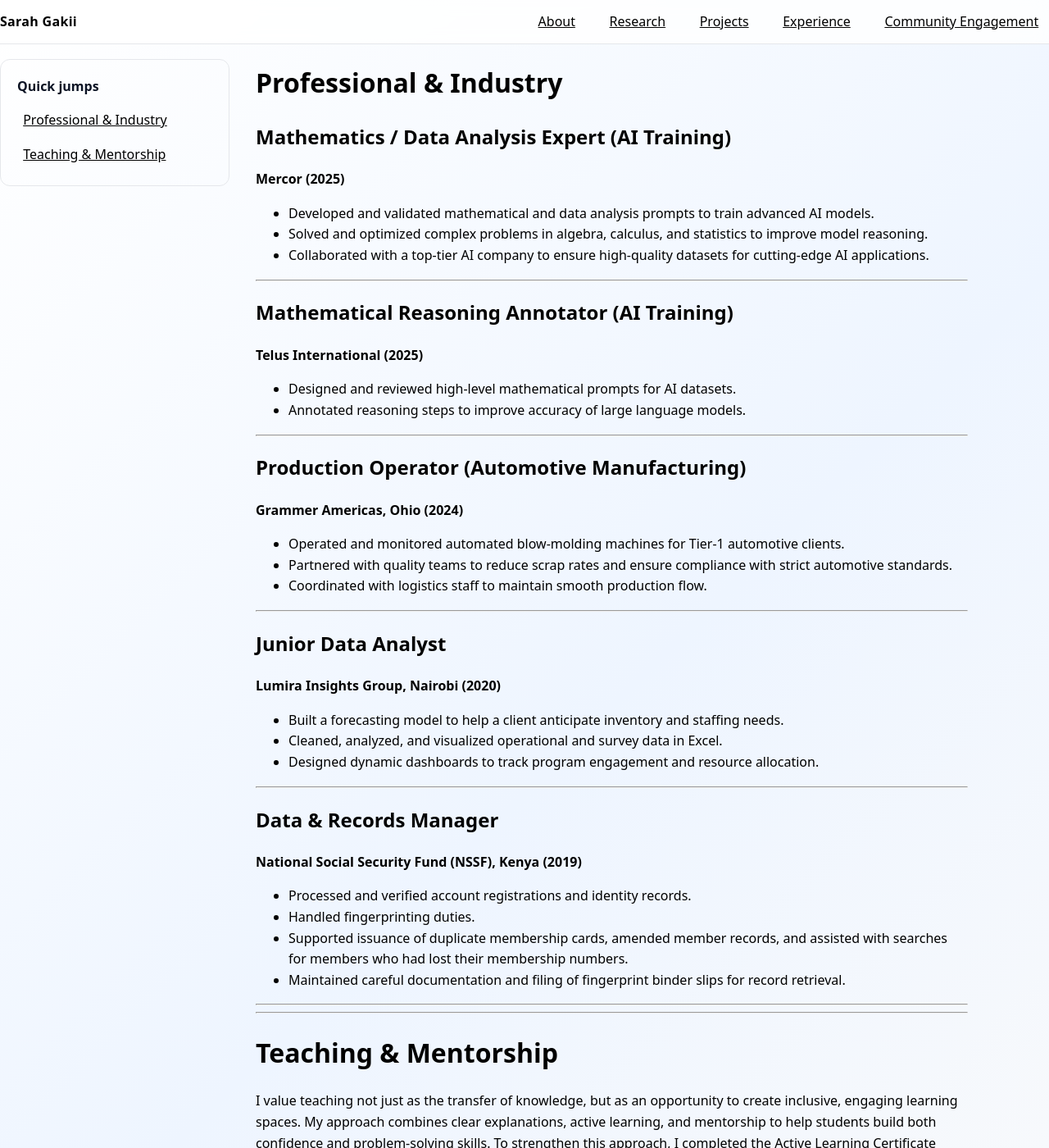
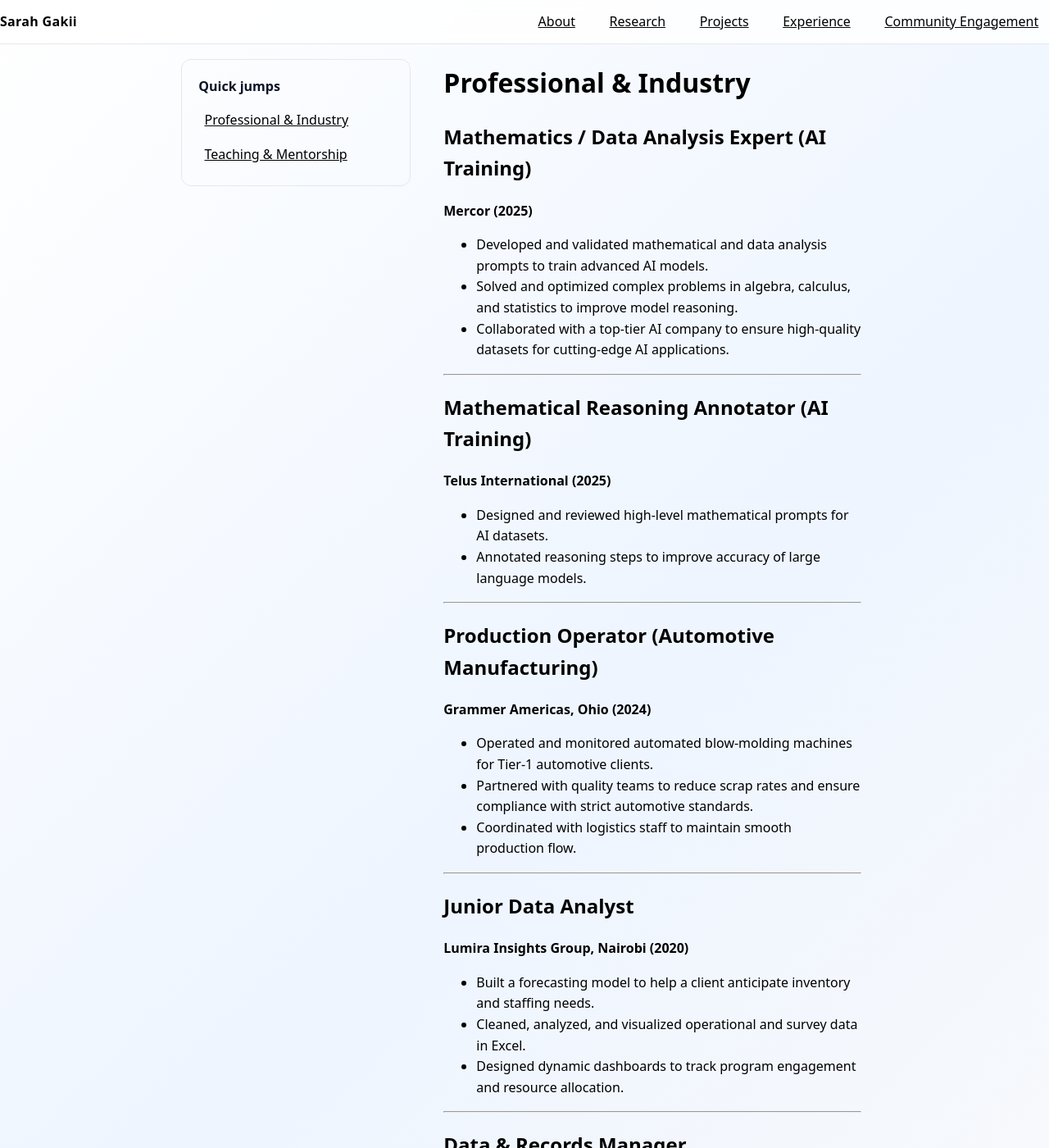
Before and after one commit to SARAH-GAKII/sarah-gakii.github.io, a Jekyll site: the page built from experience.md, in a window 1280 px wide and 1400 px high. Shown: the whole window at 82% size. Built offline with Jekyll 4.4.1, drawn with Linux system fonts in a browser that asks for light colours.

Commit message:
Update style.css

```diff
--- a/assets/style.css
+++ b/assets/style.css
@@ -29,7 +29,7 @@
     a { color: inherit; text-decoration: none; }
     img { max-width: 100%; display: block; }
 
-    .container { width: min(100% - 2rem, var(--maxw)); margin-inline: auto; }
+    .container { width: min(100% - 3rem, var(--maxw)); margin-inline: auto; }
     .tag { display: inline-block; padding:.25rem .6rem; border:1px solid #2b2f3b; border-radius:999px; color: var(--muted); font-size:.85rem }
 
     /* --- Header --- */
@@ -180,5 +180,30 @@
   text-decoration: none;          /* cleaner hover effect */
 }
 
+/* ---- Global readable width & gutters ---- */
+.prose{
+  /* readable line length everywhere */
+  max-width: 95ch;           /* consistent right-side whitespace */
+  margin-inline: auto;       /* center the content block */
+  padding-inline: 1rem;      /* extra left/right gutter inside the block */
+}
+
+/* On very small screens, increase gutters so text never touches edges */
+@media (max-width: 480px){
+  .prose{ padding-inline: 1.25rem; }
+}
+
+/* Ensure page-shell layouts keep the same readable width for the text column */
+.page-shell .content{
+  max-width: 95ch;           /* match the prose width */
+  margin-inline: auto;       /* center inside the available column */
+  padding-inline: .5rem;     /* small inner gutter */
+}
+
+/* Keep the sidebar column fixed while allowing the text column to shrink gracefully */
+.page-shell{
+  grid-template-columns: 280px minmax(0, 1fr);
+}
+
 
   </style>
```
